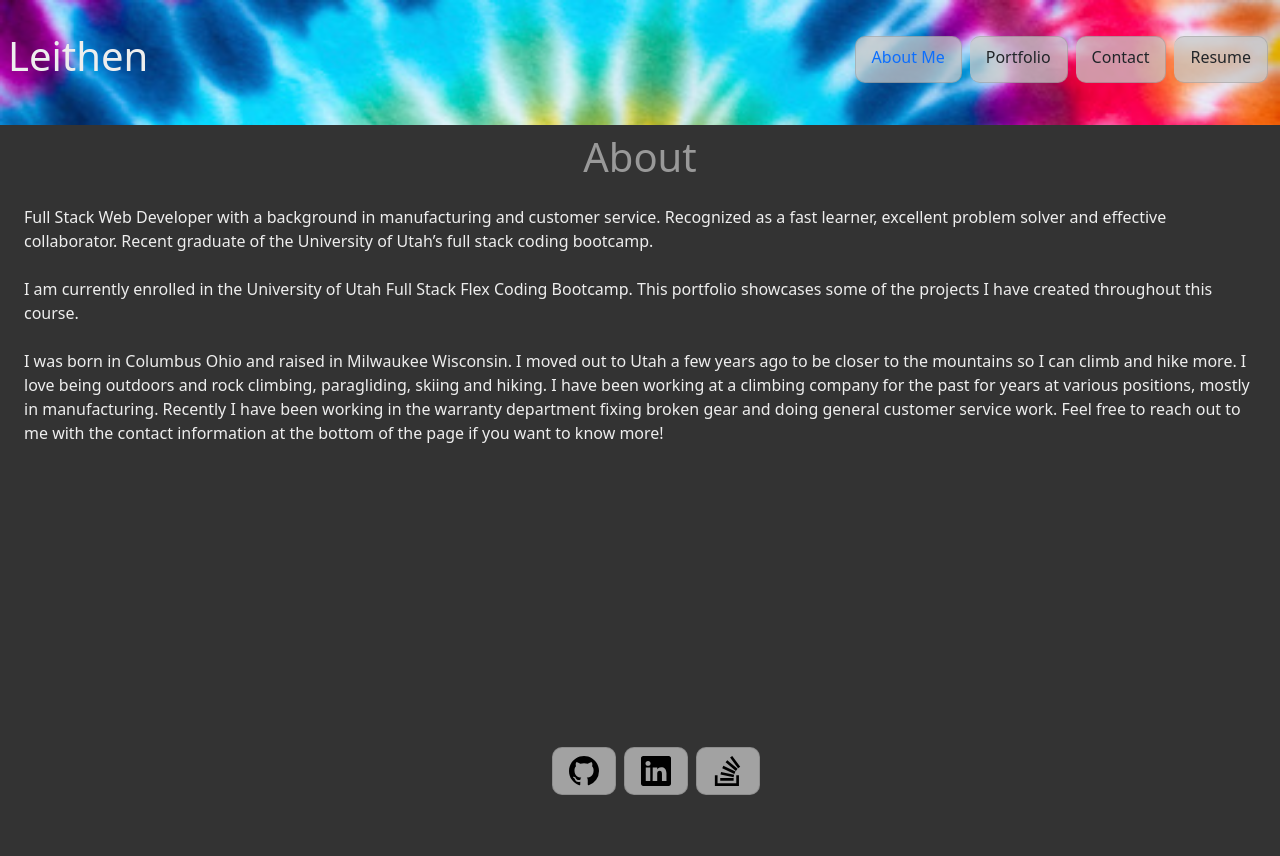
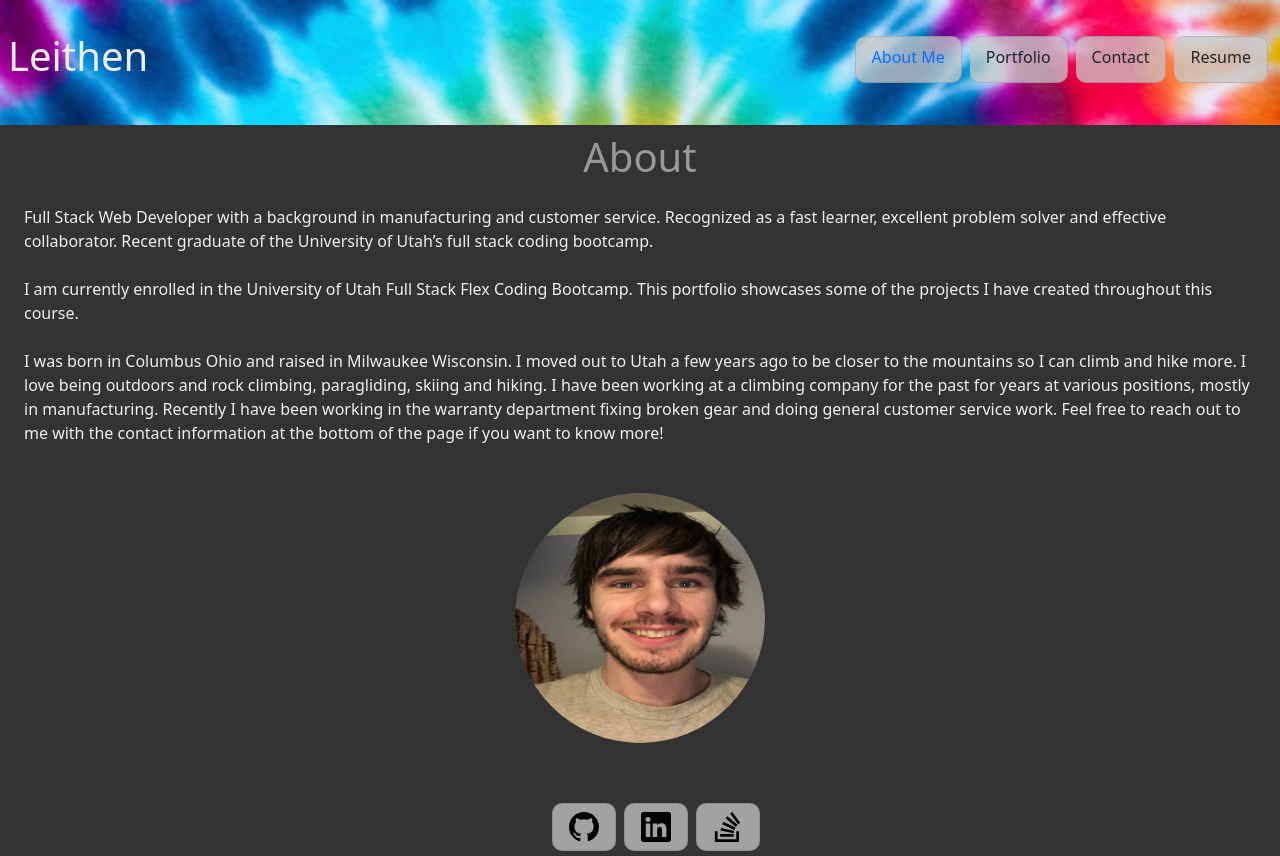
Before and after one commit to Thenlie/portfolio, a React (Create React App) app: page / in a window 1280 px wide. Before the commit the page ends 800 px from the top, so only its background shows below. Built offline with nearby package versions, Linux system fonts and the light colour scheme.

Commit message:
Added selfie

```diff
--- a/src/components/About/About.jsx
+++ b/src/components/About/About.jsx
@@ -11,6 +11,7 @@ function About() {
             <p className='m-4'>
                 I was born in Columbus Ohio and raised in Milwaukee Wisconsin. I moved out to Utah a few years ago to be closer to the mountains so I can climb and hike more. I love being outdoors and rock climbing, paragliding, skiing and hiking. I have been working at a climbing company for the past for years at various positions, mostly in manufacturing. Recently I have been working in the warranty department fixing broken gear and doing general customer service work. Feel free to reach out to me with the contact information at the bottom of the page if you want to know more!
             </p>
+            <img src='/assets/selfie.jpg' width={250} height={250} className='rounded-circle mx-auto my-5 d-block'></img>
         </section>
     );
 }
```
